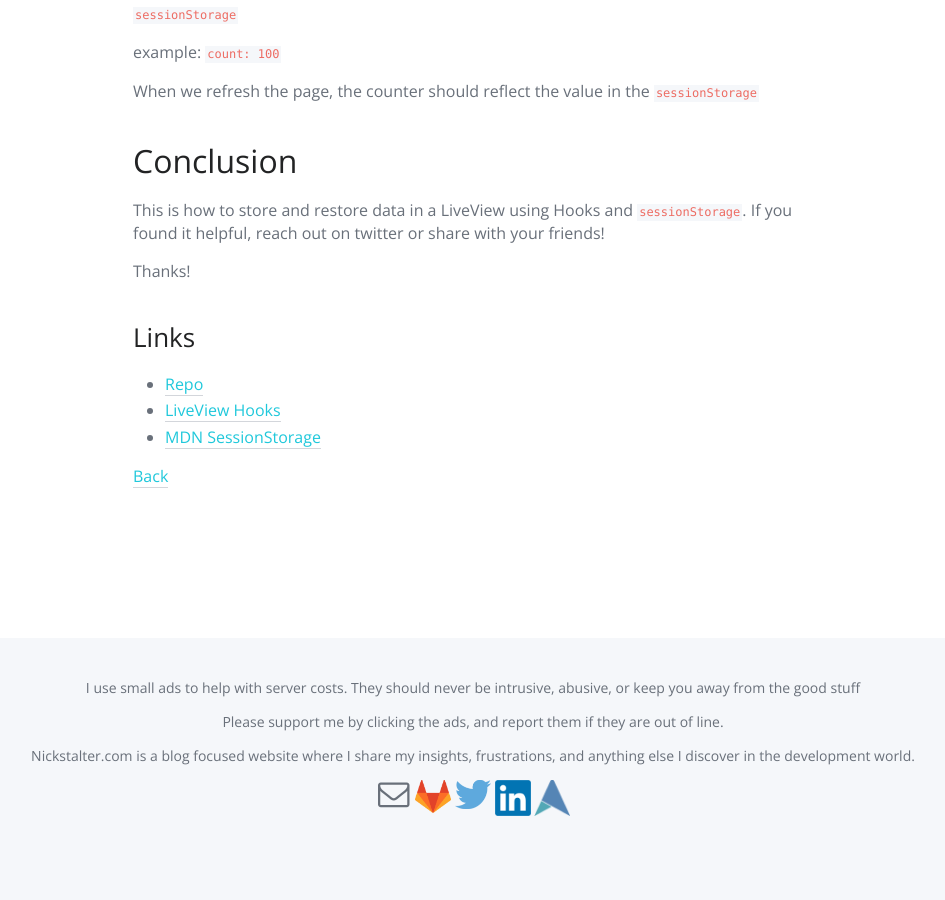
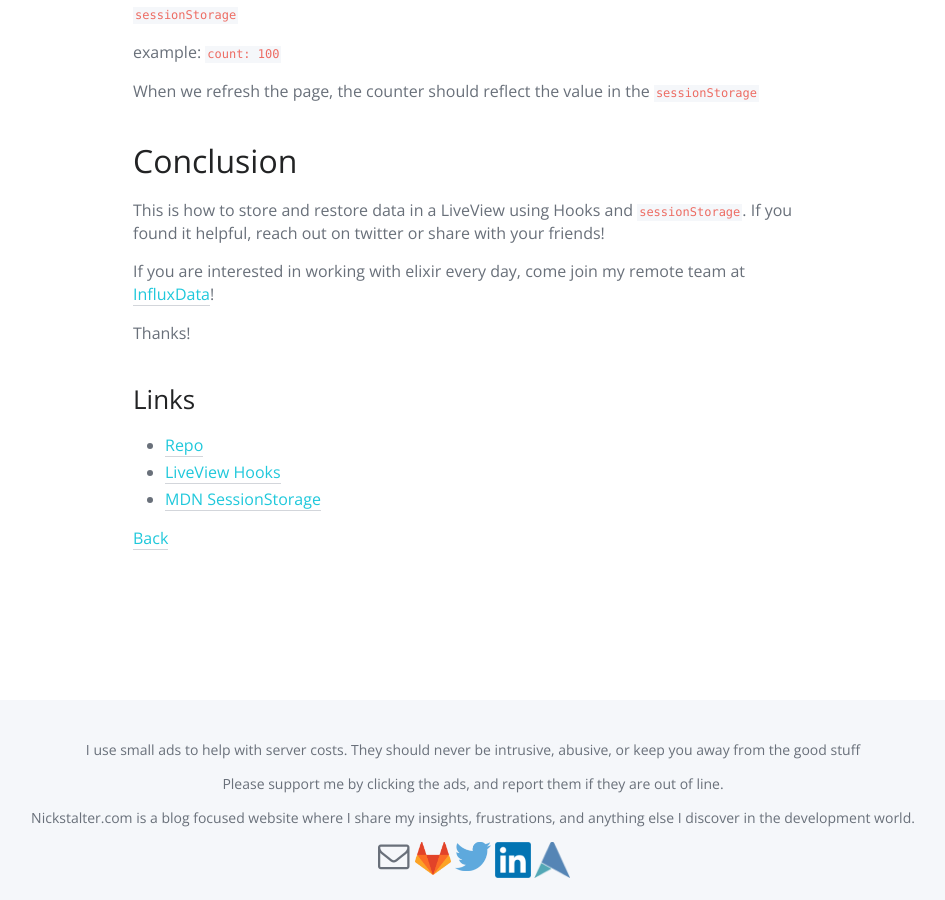
Before and after one commit to distortia/distortia.github.io, a Jekyll site: the page built from _posts/2022-04-14-phoenix-liveview-with-localstorage-or-sessionstorage.md, in a window 1280 px wide and 900 px high, scrolled down 3096 px. Shown: the whole window, without its empty margins (167-1112 px from the left). Built offline with Jekyll 4.4.1, drawn with Linux system fonts in a browser that asks for light colours; nearby versions of some CDN libraries.

Commit message:
Fix: Add link to influx position in latest post

```diff
--- a/_posts/2022-04-14-phoenix-liveview-with-localstorage-or-sessionstorage.md
+++ b/_posts/2022-04-14-phoenix-liveview-with-localstorage-or-sessionstorage.md
@@ -129,6 +129,8 @@ When we refresh the page, the counter should reflect the value in the `sessionSt
 
 This is how to store and restore data in a LiveView using Hooks and `sessionStorage`. If you found it helpful, reach out on twitter or share with your friends!
 
+If you are interested in working with elixir every day, come join my remote team at [InfluxData](https://www.influxdata.com/careers/?gh_jid=3985743)!
+
 Thanks!
 
 ### Links
```
